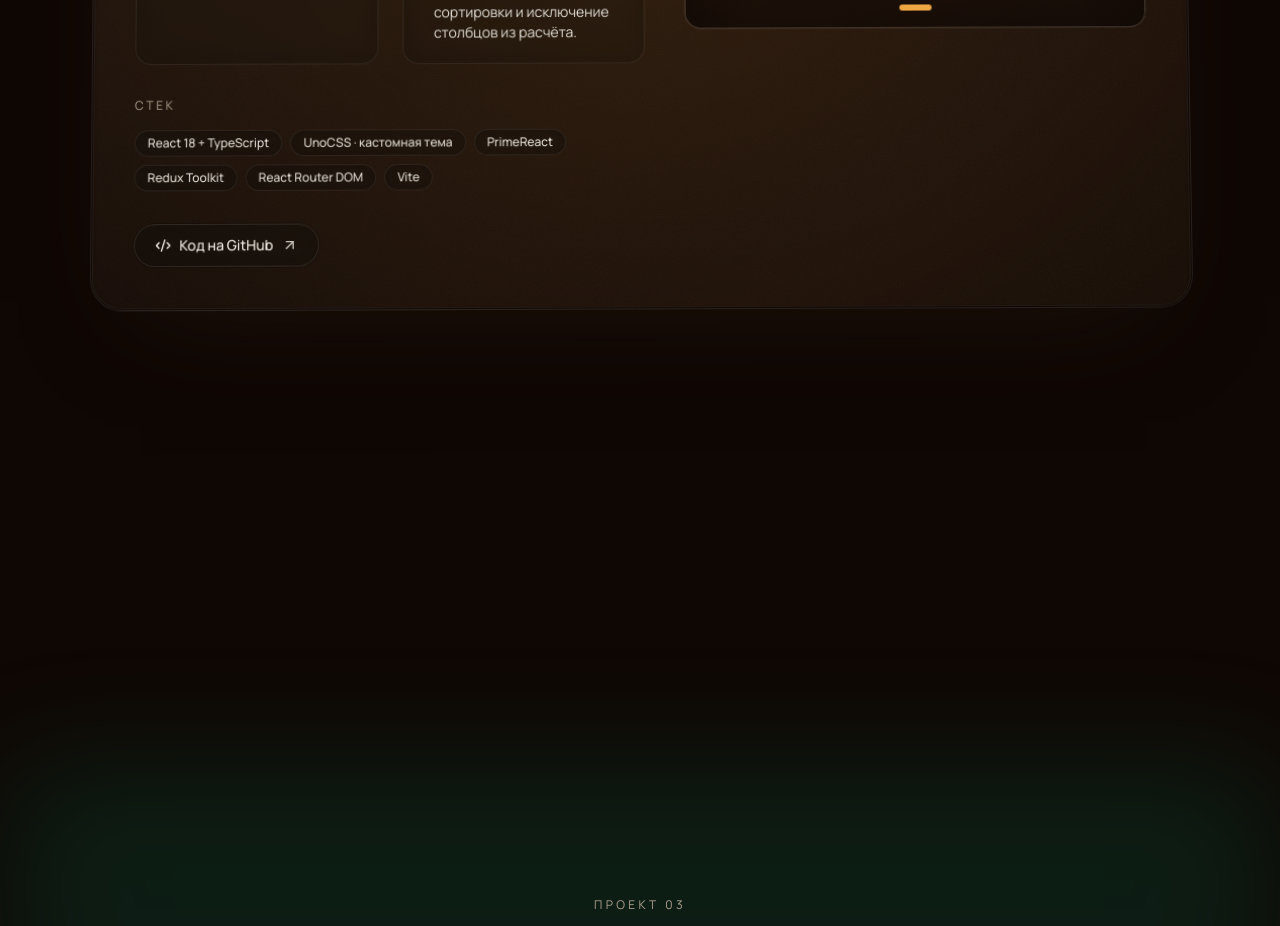
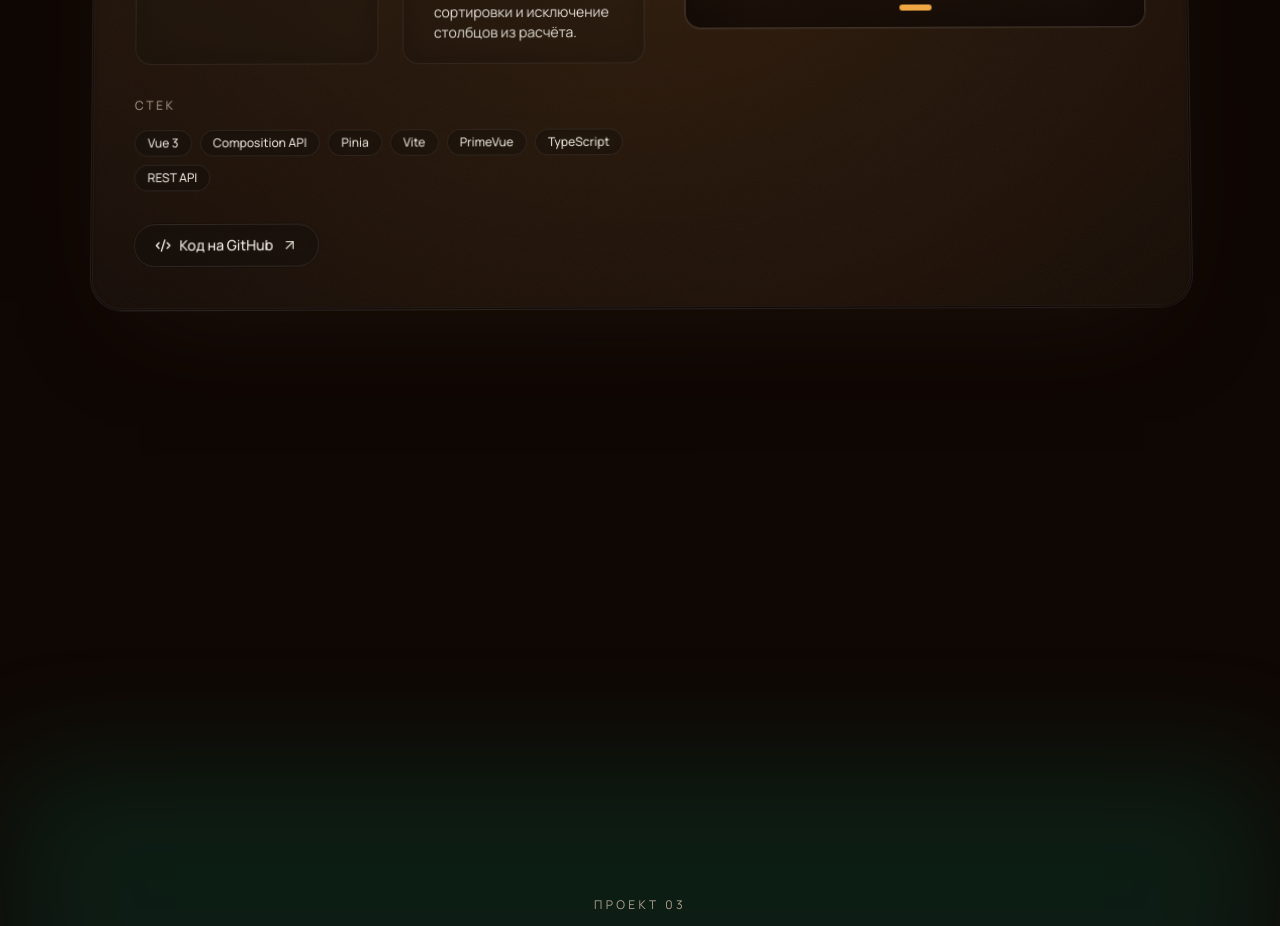
Before and after one commit to housesaroma/Portfolio, a Next.js app: page / in a window 1280 px wide. Shown: the part 4320-5246 px from the top of the page. Built offline with nearby package versions, Linux system fonts and the light colour scheme; grey boxes are pictures that could not be loaded.

Commit message:
fix: correct stack on brusnika map project

```diff
--- a/data/projects.ts
+++ b/data/projects.ts
@@ -57,12 +57,13 @@ export const projects: Project[] = [
             "Раздел аналитики: сортировки и исключение столбцов из расчёта.",
         ],
         technologies: [
-            "React 18 + TypeScript",
-            "UnoCSS · кастомная тема",
-            "PrimeReact",
-            "Redux Toolkit",
-            "React Router DOM",
+            "Vue 3",
+            "Composition API",
+            "Pinia",
             "Vite",
+            "PrimeVue",
+            "TypeScript",
+            "REST API",
         ],
         links: [
             {
```
